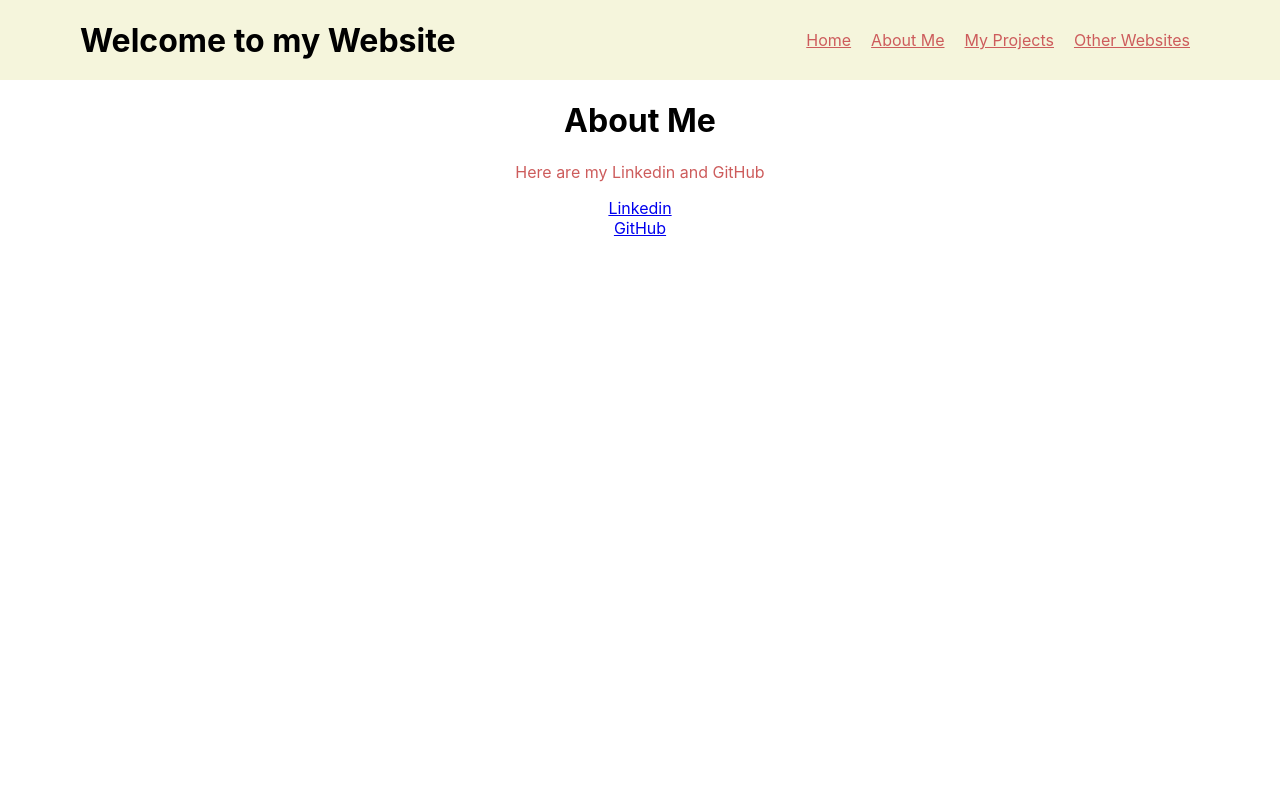
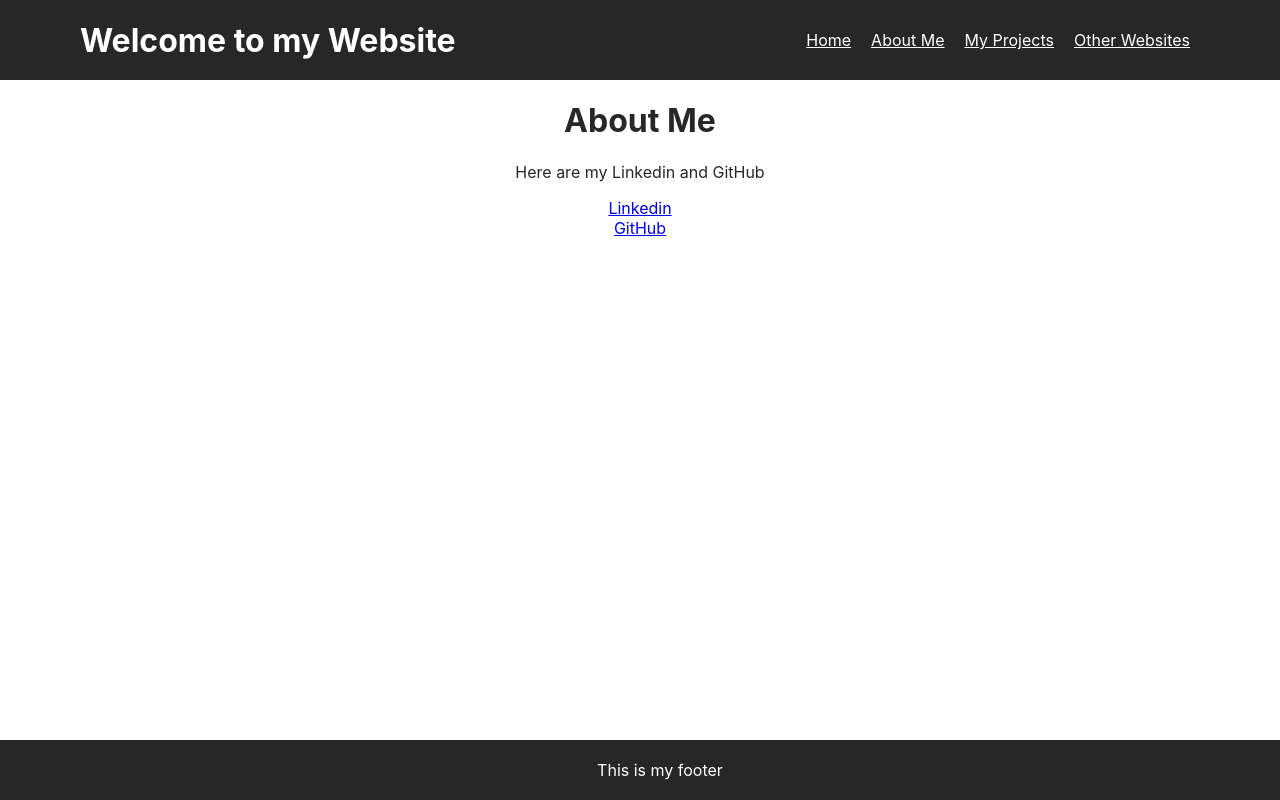
Before and after one commit to tylguo/tyler-website, a React (Create React App) app: page /otherwebsites in a window 1280 px wide. Built offline with nearby package versions, Linux system fonts and the light colour scheme.

Commit message:
add footer

```diff
--- a/src/App.css
+++ b/src/App.css
@@ -1,6 +1,6 @@
 .App {
   text-align: center;
-  color: black;
+  color: rgb(39, 39, 39);
 }
 
 .App-logo {
--- a/src/App.js
+++ b/src/App.js
@@ -7,7 +7,7 @@ import { Error } from './components/error';
 import { Header } from './components/header';
 import { MyProjects } from './components/myProjects';
 import { OtherWebsites } from './components/otherWebsites';
-
+import { Footer } from './components/footer';
 
 function App() {
   return (
@@ -22,6 +22,7 @@ function App() {
             <Route path='/*' element={<Error/>}/>
           </Routes>
       </Router>
+      <Footer/>
     </div>
   );
 }
--- a/src/components/aboutMe.js
+++ b/src/components/aboutMe.js
@@ -5,8 +5,8 @@ export const AboutMe = () => {
     return (
         <div className='Home'>
             <h1>About Me</h1>
-            <p style={{color: 'indianred'}}>My name is Tyler</p>
-            <p style={{color: 'indianred'}}>I am a 2nd year statistics major</p>
+            <p style={{color: 'rgb(39, 39, 39)'}}>My name is Tyler</p>
+            <p style={{color: 'rgb(39, 39, 39)'}}>I am a 2nd year statistics major</p>
         </div>
     )
 }
--- /dev/null
+++ b/src/components/footer.js
@@ -0,0 +1,11 @@
+import React from 'react'
+import '../App.css'
+import "../styles/footer.css"
+
+export const Footer = () => {
+    return (
+        <footer className='footer'>
+            <p>This is my footer</p>
+        </footer>
+    )
+}
--- a/src/components/header.js
+++ b/src/components/header.js
@@ -5,7 +5,7 @@ import "../styles/header.css"
 export const Header = () => {
     return (
         <header>
-            <h1>Welcome to my Website</h1>
+            <h1 style={{ color: "#fff" }}>Welcome to my Website</h1>
             <nav>
                 <a href = "/">Home</a>
                 <a href = "/aboutme">About Me</a>
--- a/src/components/myProjects.js
+++ b/src/components/myProjects.js
@@ -7,7 +7,7 @@ export const MyProjects = () => {
             <div style={{ textAlign: 'center' }}>
                 <h1>My Projects</h1>
             </div>
-            <div style={{color: 'indianred'}} className="project">
+            <div style={{color: 'rgb(39, 39, 39)'}} className="project">
                 <h2>Housing Price Prediction Model</h2>
                 <p>Nov 2023 — Dec 2023</p>
                 <ul>
@@ -17,7 +17,7 @@ export const MyProjects = () => {
                 </ul>
                 <p>Technologies: R, ggplot2, dplyr</p>
             </div>
-            <div style={{color: 'indianred'}} className="project">
+            <div style={{color: 'rgb(39, 39, 39)'}} className="project">
                 <h2>WNBA Game Prediction Model</h2>
                 <p>Oct 2023</p>
                 <ul>
--- a/src/components/otherWebsites.js
+++ b/src/components/otherWebsites.js
@@ -5,7 +5,7 @@ export const OtherWebsites = () => {
     return (
         <div className='Home'>
             <h1>About Me</h1>
-            <p style={{color: 'indianred'}}>Here are my Linkedin and GitHub</p>
+            <p style={{color: 'rgb(39, 39, 39)'}}>Here are my Linkedin and GitHub</p>
             <a href = "https://www.linkedin.com/in/tylerguo/">Linkedin</a>
             <br />
             <a href = "https://github.com/tylguo">GitHub</a>
--- /dev/null
+++ b/src/styles/footer.css
@@ -0,0 +1,14 @@
+.footer {
+    position: fixed;
+    bottom: 0;
+    left: 0;
+    width: 100%;
+    background-color:rgb(39, 39, 39);
+    color: #fff;
+    padding: 20px;
+    text-align: center;
+}
+
+.footer p {
+    margin: 0;
+}
--- a/src/styles/header.css
+++ b/src/styles/header.css
@@ -4,12 +4,12 @@ header {
     align-items: center;
     justify-content: space-between;
     height: 80px;
-    background-color: beige;
+    background-color: rgb(39, 39, 39);
 }
 
 nav a{
     margin: 0 10px;
-    color:indianred;
+    color:#fff;;
 }
 
 nav a:hover {
```
